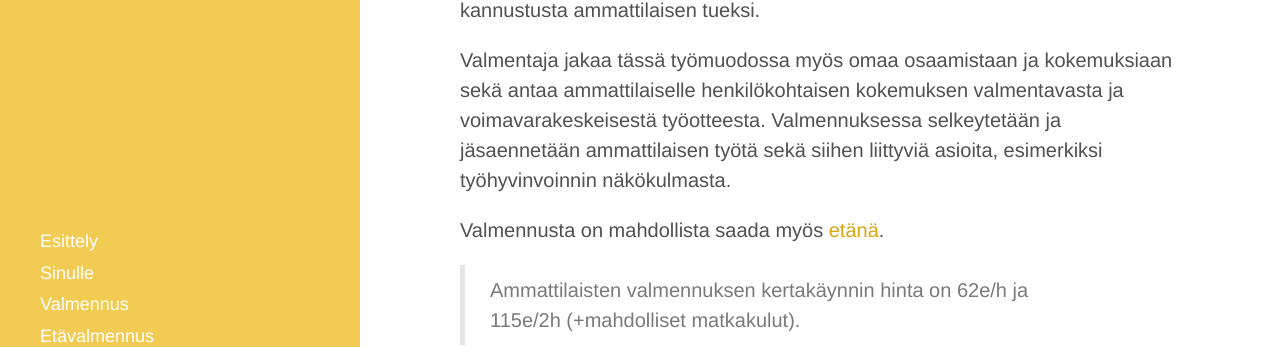
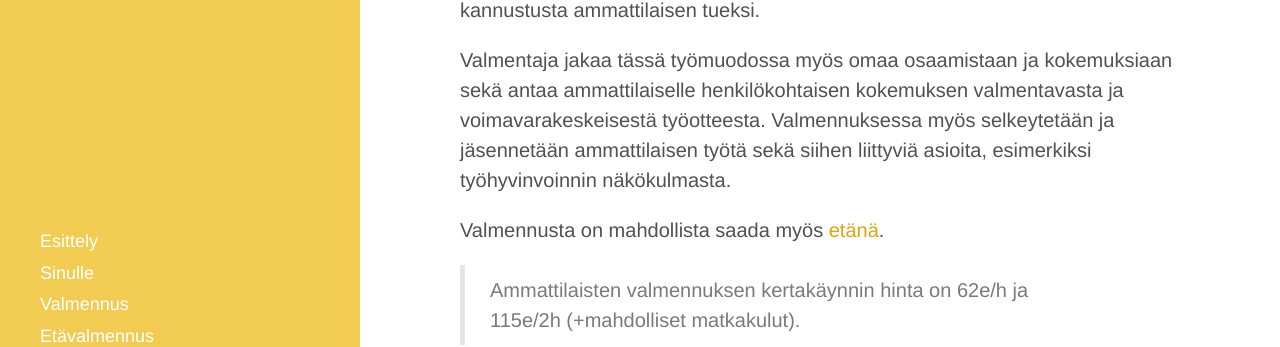
Before and after one commit to niinapiira/neppari.net, a Jekyll site: the page built from ammattilaisten-valmennus.md, in a window 1280 px wide and 1080 px high. Shown: the part 499-846 px from the top of the window. Built offline with Jekyll 4.4.1, drawn with Linux system fonts in a browser that asks for light colours.

Commit message:
Updated ammattilaisten-valmennus.md

```diff
--- a/ammattilaisten-valmennus.md
+++ b/ammattilaisten-valmennus.md
@@ -11,7 +11,7 @@ Ammattilaisille tarkoitettua valmennusta voi hyödyntää paitsi vertais-mentoro
 
 Valmennuksessa ammattilainen voi vahvistaa omaa potentiaaliaan ja vahvuuksiaan sekä saada ratkaisukeskeistä näkökulmaa ja keinoja haastavaan työhönsä. Valmentaja tarjoaa uusia näkökulmia, omaa asiantuntijuuttaan ja kannustusta ammattilaisen tueksi.
 
-Valmentaja jakaa tässä työmuodossa myös omaa osaamistaan ja kokemuksiaan sekä antaa ammattilaiselle henkilökohtaisen kokemuksen valmentavasta ja voimavarakeskeisestä työotteesta. Valmennuksessa selkeytetään ja jäsaennetään ammattilaisen työtä sekä siihen liittyviä asioita, esimerkiksi työhyvinvoinnin näkökulmasta.
+Valmentaja jakaa tässä työmuodossa myös omaa osaamistaan ja kokemuksiaan sekä antaa ammattilaiselle henkilökohtaisen kokemuksen valmentavasta ja voimavarakeskeisestä työotteesta. Valmennuksessa myös selkeytetään ja jäsennetään ammattilaisen työtä sekä siihen liittyviä asioita, esimerkiksi työhyvinvoinnin näkökulmasta.
 
 Valmennusta on mahdollista saada myös [etänä](/etavalmennus).
 
```
